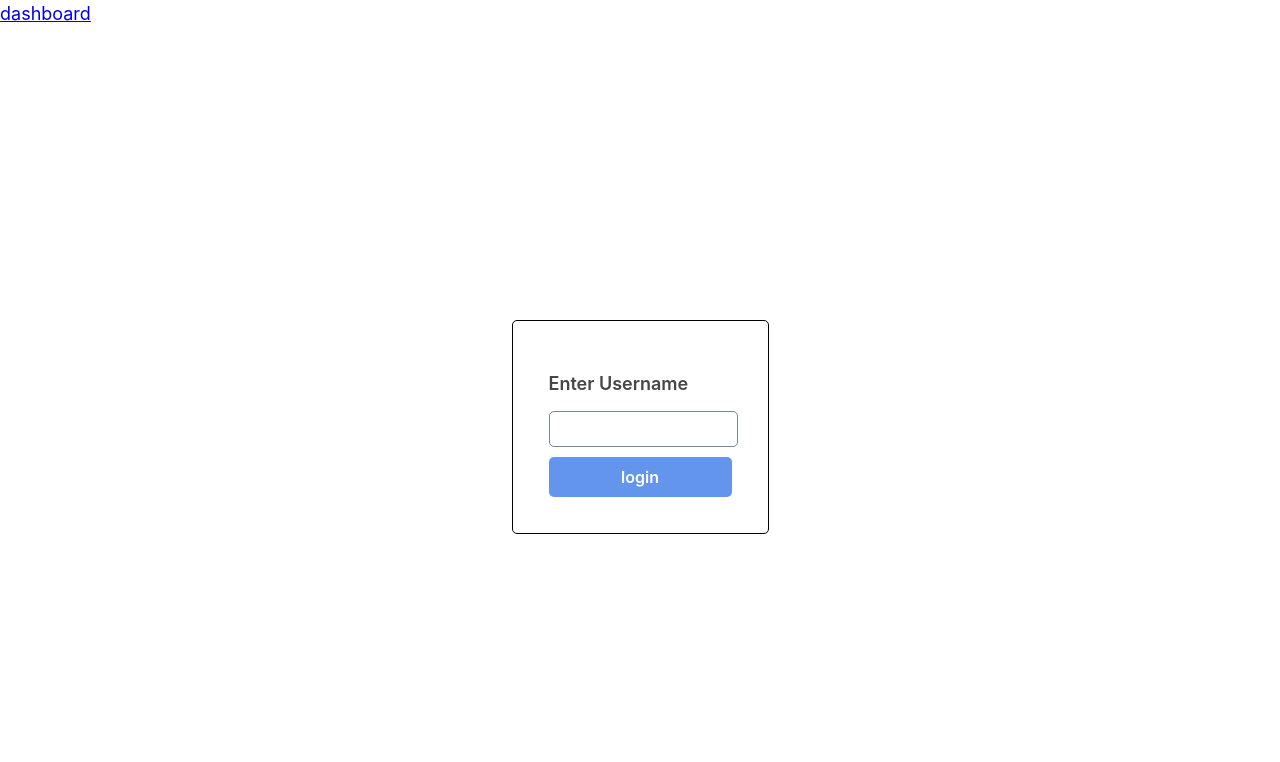
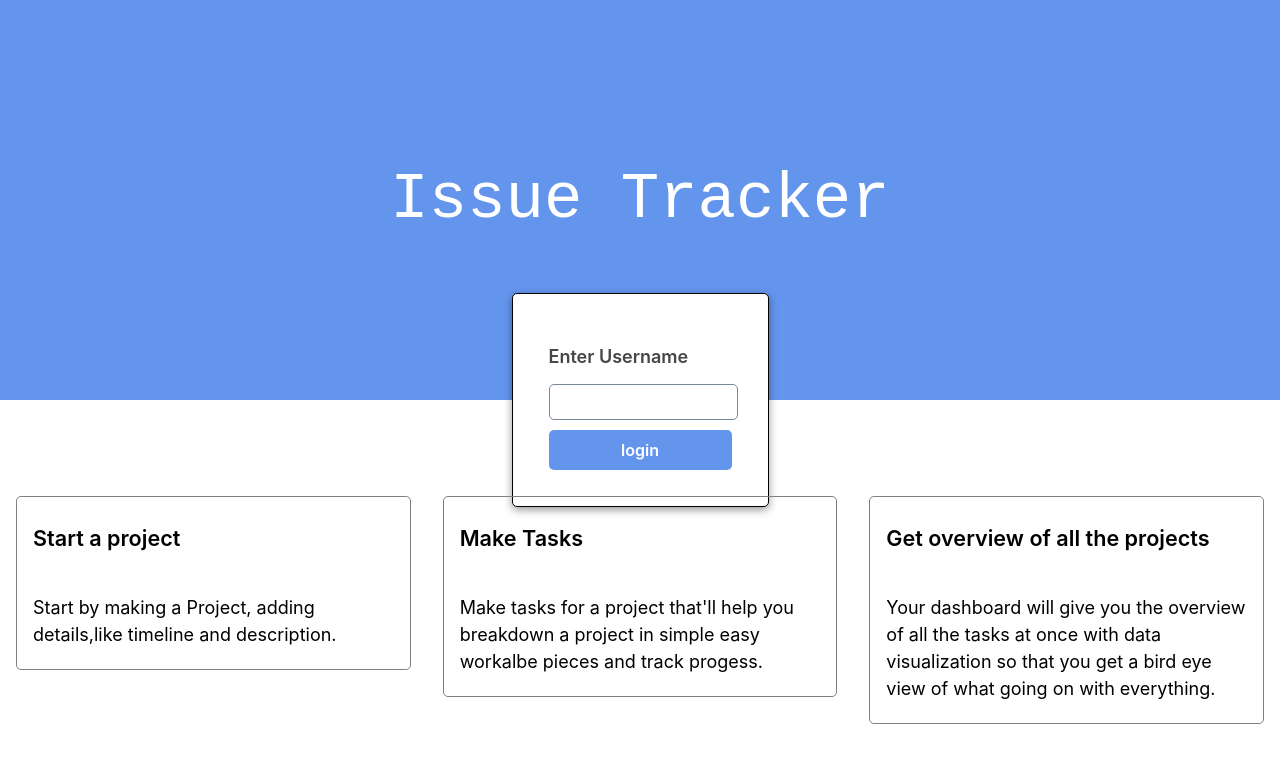
Before and after one commit to ARJITTHAKUR/Issue-tracker, a React (Vite) app in the folder client/issue_tracker/: page / in a window 1280 px wide. Shown: the top 762 px of the page. Built offline with nearby package versions, Linux system fonts and the light colour scheme.

Commit message:
bug fixes, styles improvement

```diff
--- a/client/issue_tracker/package.json
+++ b/client/issue_tracker/package.json
@@ -11,7 +11,9 @@
   },
   "dependencies": {
     "@dnd-kit/core": "^6.0.8",
+    "@heroicons/react": "^2.0.18",
     "axios": "^1.4.0",
+    "heroicons": "^2.0.18",
     "react": "^18.2.0",
     "react-beautiful-dnd": "^13.1.1",
     "react-dom": "^18.2.0",
--- a/client/issue_tracker/src/components/UI/button/style.css
+++ b/client/issue_tracker/src/components/UI/button/style.css
@@ -13,8 +13,8 @@
 }
 
 .btn-class:hover {
-    background-color: cornflowerblue;
-    border: 1px solid black;
+    background-color: rgba(0, 119, 255, 0.969);
+    /* border: 1px solid black; */
 }
 
 .loading {
--- a/client/issue_tracker/src/components/UI/header/header.tsx
+++ b/client/issue_tracker/src/components/UI/header/header.tsx
@@ -1,11 +1,15 @@
-
+import { ArrowLeftIcon } from "@heroicons/react/20/solid"
 type Props = {
     children: React.ReactNode
   }
 export default function CustomHeader({children} :Props){
+
+
     return <>
-    <header style={{backgroundColor : 'cornflowerblue'}}>
+    <header style={{backgroundColor : 'cornflowerblue', display :'flex', justifyContent:'space-between'}}>
+      <span ><ArrowLeftIcon onClick={()=>window.history.back()} height={30} width={30} cursor="pointer" title="Go Back"/></span>
     {children}
+    <span></span>
     </header>
     </>
 }
--- a/client/issue_tracker/src/pages/dashboard/dashBoardPage.tsx
+++ b/client/issue_tracker/src/pages/dashboard/dashBoardPage.tsx
@@ -10,6 +10,9 @@ import DialogForm from "../../components/UI/dialog/dialog";
 import DashBoardDialog from "./dialogForm";
 import { useRecoilState } from "recoil";
 import { currentProject, currentUser } from "../../store/store";
+import { DocumentTextIcon } from "@heroicons/react/24/outline";
+import { FolderPlusIcon } from "@heroicons/react/24/solid";
+import {TrashIcon} from "@heroicons/react/24/outline"
 
 export default function DashBoardPage() {
   const [toggleForm, setToggleForm] = useState(false);
@@ -66,7 +69,7 @@ export default function DashBoardPage() {
       <header>
         <span>Dashboard</span>
         {/* <span>logout</span> */}
-        <NavLink to={"/project"}>project</NavLink>
+        {/* <NavLink to={"/project"}>project</NavLink> */}
       </header>
       <main>
         <section>
@@ -79,16 +82,31 @@ export default function DashBoardPage() {
                     <li
                       key={list.UserId}
                       onClick={() => navigateToProject(list.ID)}
+                      style={{display:'flex',gap:8,width:"100%"}}
                     >
+                      <span>
+                      <DocumentTextIcon height={30} width={20}/>
+                      </span>
+                      <span style={{fontWeight:600}}>
                       {list?.projectname}
+                      </span>
+                      <span style={{alignSelf:'end'}}>
+                        <TrashIcon height={25} width={25}/>
+                      </span>
                     </li>
                   </>
                 );
               })}
             </ul>
           </div>
-          <button className="create-project" onClick={() => addProject()}>
+          <button className="create-project" onClick={() => addProject()}
+          style={{cursor:"pointer",display:'flex',justifyContent:'center',gap:8,alignItems:'center'}}>
+            <span>
             Create a New Project
+            </span>
+            <span>
+             <FolderPlusIcon height={30} width={30} />
+            </span>
           </button>
         </section>
         <section>
--- a/client/issue_tracker/src/pages/login/login.tsx
+++ b/client/issue_tracker/src/pages/login/login.tsx
@@ -50,7 +50,15 @@ export default function LoginPage() {
   // },[user])
   return (
     <>
-      <NavLink to={"/dashboard"}>dashboard</NavLink>
+          <div className="login-backdrop">
+            <div className="backdrop-label-container">
+            <h1 className="title">Issue Tracker</h1>
+            {/* <p>
+              Plan | Log | work
+            </p> */}
+            </div>
+          </div>
+      {/* <NavLink to={"/dashboard"}>dashboard</NavLink> */}
       <div className="container">
         <div className="login-container">
           <label htmlFor="user">Enter Username</label>
@@ -58,7 +66,31 @@ export default function LoginPage() {
           {/* <button onClick={()=>navigate('/dashboard')}>Login</button> */}
           <Button text="login" onClick={() => loginFunc()} />
         </div>
+
       </div>
+      <div className="description-container">
+          <div className="description-box">
+            <h3>Start a project</h3>
+            <p>
+            Start by making a Project,
+            adding details,like timeline and description.
+            </p>
+          </div>
+          <div className="description-box">
+            <h3>Make Tasks</h3>
+            <p>
+            Make tasks for a project that'll help you breakdown a project in
+            simple easy workalbe pieces and track progess.
+            </p>
+          </div>
+          <div className="description-box">
+            <h3>Get overview of all the projects</h3>
+            <p>
+            Your dashboard will give you the overview of all the tasks at once with data visualization
+            so that you get a bird eye view of what going on with everything.
+            </p>
+          </div>
+        </div>
     </>
   );
 }
--- a/client/issue_tracker/src/pages/login/style.css
+++ b/client/issue_tracker/src/pages/login/style.css
@@ -13,8 +13,52 @@
     border: 1px solid black;
     border-radius: 5px;
     gap: 10px;
+    background-color: white;
+    box-shadow: rgba(0, 0, 0, 0.4) 0px 3px 8px;
 }
 
 label {
     font-size: large;
 }
+
+.login-backdrop{
+    height: 50vh;
+    width: 100%;
+    background-color: cornflowerblue;
+    position: absolute;
+    z-index: -1;
+    color: white;
+}
+
+.backdrop-label-container {
+    display: flex;
+    height: 100%;
+    justify-content: center;
+    align-items: center;
+}
+
+
+.description-container{
+    display: flex;
+    position: relative;
+    top: -20rem;
+    justify-content: center;
+}
+
+.description-box{
+    display: flex;
+    flex-direction: column;
+    margin:1rem;
+    flex-basis: 50%;
+    justify-content: center;
+    border: 1px solid gray;
+    border-radius: 5px;
+    padding: 0.2rem 1rem;
+    height: max-content;
+}
+.title {
+    font-size: 4rem;
+    font-weight: 500;
+    color: white;
+    font-family: monospace;
+}
--- a/client/issue_tracker/src/pages/project/projectPage.tsx
+++ b/client/issue_tracker/src/pages/project/projectPage.tsx
@@ -70,22 +70,15 @@ export default function Project() {
   return (
     <>
     <CustomHeader>
-      Projects current user {userVal.name}
+      {/* Projects current user {userVal.name} */}
       {/* <h1>{user.name}</h1> */}
       {/* <button onClick={() => logUser()}>log user</button> */}
+      Manage All Tasks
     </CustomHeader>
       <div className="project-container">
         <div className="top-panel">
           <Button text="Create Task" onClick={() => setToggleForm(true)} />
         </div>
-        {/* <DragNDropTasks /> */}
-        {/* <ul>
-          {taskList.length && taskList.map((item)=> {
-            return <>
-            <li>{item.description}</li>
-            </>
-          })}
-        </ul> */}
         {/* weird behaviour when removing length property from the list */}
         {taskList.length >0 && <NewDnD tasks={taskList}/>}
         <DialogForm
--- a/client/issue_tracker/src/pages/project/style.css
+++ b/client/issue_tracker/src/pages/project/style.css
@@ -79,3 +79,16 @@ h1 {
     display : flex;
     margin: 1rem 0.5rem;
 }
+
+.loading-task{
+    position: absolute;
+    top : 0px;
+    left :0px;
+    width: 100%;
+    height: 100vh;
+    background-color: rgba(0, 0, 0, 0.5);
+    display: flex;
+    justify-content: center;
+    align-items: center;
+    color : black;
+}
```
Also changed, not shown: client/issue_tracker/src/pages/project/newDnDtasks.tsx (+29 -50 lines), 2 other files (tests, documents, lock files or other folders).
